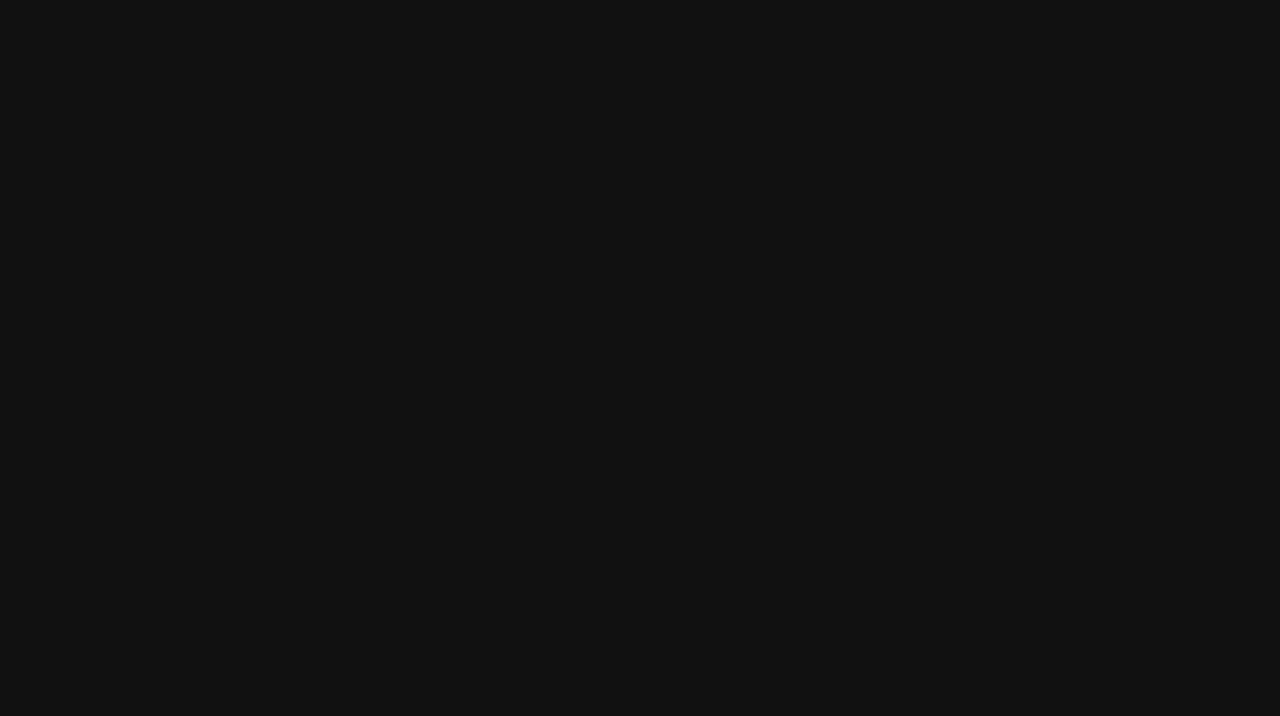
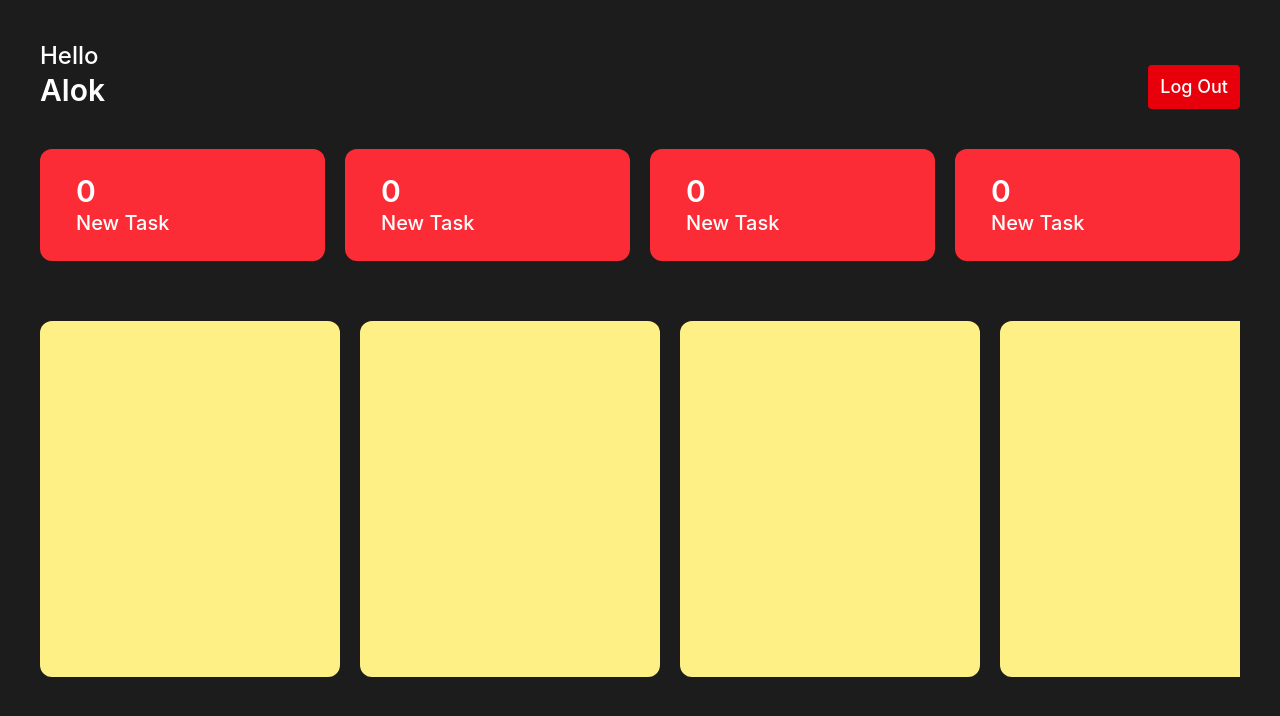
Before and after one commit to Alokkumar1411/Employee-Management-System, a React (Vite) app: page / in a window 1280 px wide. Shown: the top 716 px of the page. Built offline with nearby package versions, Linux system fonts and the light colour scheme.

Commit message:
Added new changes

```diff
--- a/src/components/Dashboard/EmployeeDashboard.jsx
+++ b/src/components/Dashboard/EmployeeDashboard.jsx
@@ -1,9 +1,14 @@
 import React from 'react'
+import Header from '../others/Header'
+import TaskListNumber from '../others/TaskListNumber'
+import TaskList from '../TaskList/TaskList'
 
 const EmployeeDashboard = () => {
   return (
-    <div>
-
+    <div className='p-10 bg-[#1C1C1C] h-screen'>
+     <Header/>
+     <TaskListNumber/>
+     <TaskList/>
     </div>
   )
 }
--- /dev/null
+++ b/src/components/TaskList/TaskList.jsx
@@ -0,0 +1,28 @@
+import React from 'react'
+
+const TaskList = () => {
+  return (
+    <div id='tasklist' className='mt-10 h-[55%] flex overflow-x-auto items-center justify-start gap-5 flex-nowrap py-5 w-full'>
+      <div className='shrink-0 h-full w-75 rounded-xl bg-yellow-200'>
+
+      </div>
+      <div className='shrink-0 h-full w-75 rounded-xl bg-yellow-200'>
+
+      </div>
+      <div className='shrink-0 h-full w-75 rounded-xl bg-yellow-200'>
+
+      </div>
+      <div className='shrink-0 h-full w-75 rounded-xl bg-yellow-200'>
+
+      </div>
+      <div className='shrink-0 h-full w-75 rounded-xl bg-yellow-200'>
+
+      </div>
+      <div className='shrink-0 h-full w-75 rounded-xl bg-yellow-200'>
+
+      </div>
+    </div>
+  )
+}
+
+export default TaskList
--- /dev/null
+++ b/src/components/others/Header.jsx
@@ -0,0 +1,14 @@
+import React from 'react'
+
+const Header = () => {
+  return (
+    <div className='flex items-end justify-between'>
+      <h1 className='text-2xl font-medium '>
+        Hello <br /> <span className='text-3xl font-semibold'>Alok</span>
+
+      </h1><button className='py-2 text-lg font-medium px-3 rounded-sm bg-red-600 text-white'>Log Out</button>
+    </div>
+  )
+}
+
+export default Header
--- /dev/null
+++ b/src/components/others/TaskListNumber.jsx
@@ -0,0 +1,27 @@
+import React from 'react'
+
+const TaskListNumber = () => {
+  return (
+    <div className='flex mt-10 justify-between gap-5 screen'>
+        <div className='bg-red-500 rounded-xl w-[45%] py-6 px-9 ' >
+            <h2 className='text-3xl font-semibold' >0</h2>
+            <h3 className='text-xl font-medium'>New Task</h3>
+        </div>
+        <div className='bg-red-500 rounded-xl w-[45%] py-6 px-9 ' >
+            <h2 className='text-3xl font-semibold' >0</h2>
+            <h3 className='text-xl font-medium'>New Task</h3>
+        </div>
+        <div className='bg-red-500 rounded-xl w-[45%] py-6 px-9 ' >
+            <h2 className='text-3xl font-semibold' >0</h2>
+            <h3 className='text-xl font-medium'>New Task</h3>
+        </div>
+        <div className='bg-red-500 rounded-xl w-[45%] py-6 px-9 ' >
+            <h2 className='text-3xl font-semibold' >0</h2>
+            <h3 className='text-xl font-medium'>New Task</h3>
+        </div>
+
+    </div>
+  )
+}
+
+export default TaskListNumber
--- a/src/index.css
+++ b/src/index.css
@@ -11,3 +11,6 @@ html,body{
 body{
   background-color: #111;
 }
+#tasklist::-webkit-scrollbar{
+  display: none;
+}
```
